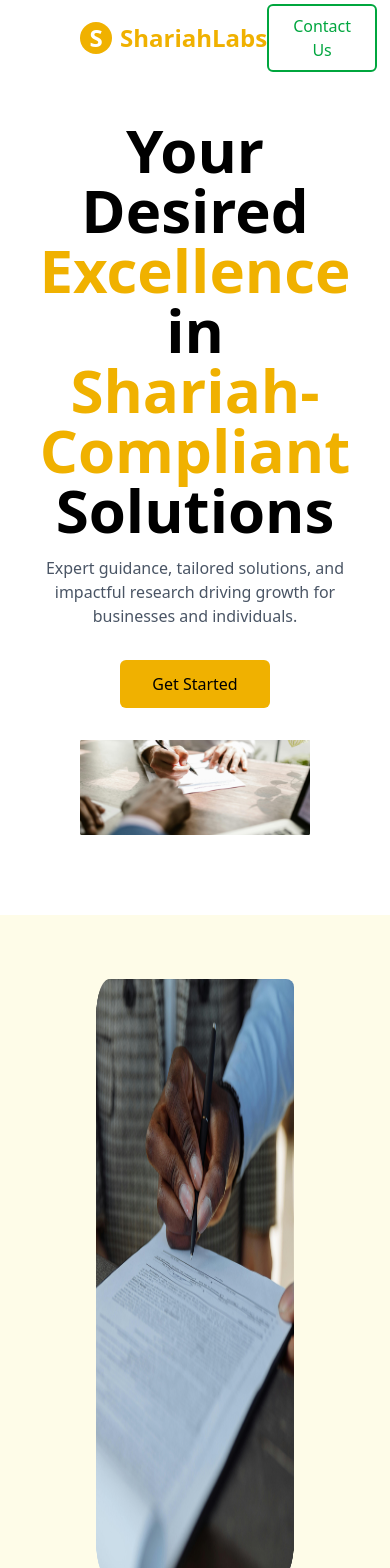
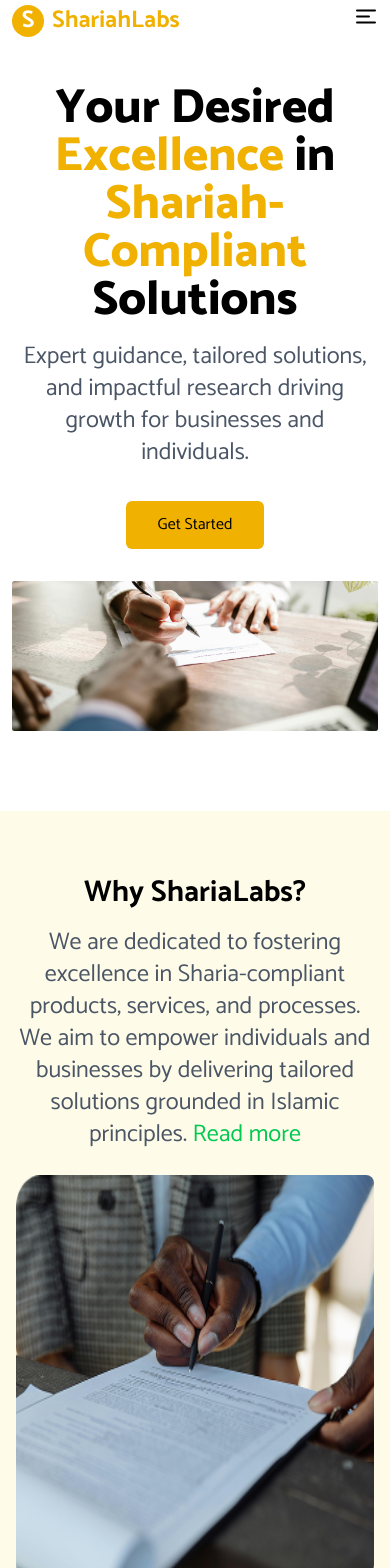
Before and after one commit to ibraheemblogs/website-dev, a React (Vite) app: page / in a window 390 px wide. Shown: the part 20-1588 px from the top of the page. Built offline with nearby package versions, Linux system fonts and the light colour scheme.

Commit message:
Implement responsive design and mobile navigation with Catamaran font

```diff
--- a/index.html
+++ b/index.html
@@ -3,6 +3,9 @@
   <head>
     <meta charset="UTF-8" />
     <link rel="icon" type="image/svg+xml" href="/ShariaLabs.svg" />
+    <link rel="preconnect" href="https://fonts.googleapis.com">
+    <link rel="preconnect" href="https://fonts.gstatic.com" crossorigin>
+    <link href="https://fonts.googleapis.com/css2?family=Catamaran:wght@100..900&display=swap" rel="stylesheet">
     <meta name="viewport" content="width=device-width, initial-scale=1.0" />
     <title>Sharia Labs</title>
   </head>
--- a/src/App.jsx
+++ b/src/App.jsx
@@ -1,9 +1,10 @@
 import React from "react";
 import WhyShariaLabs from "./assets/Frame-239419.png";
+import WhyShariaLabsSmall from "./assets/Frame-8470831.png";
 import HeaderPicture from "./assets/Frame-239412.png";
-import Navigation from "./components/Navigation";
-import ServiceSection from "./components/ServiceSection";
-import Footer from "./components/Footer";
+import Navigation from "./components/layouts/Navigation";
+import ServiceSection from "./components/layouts/ServiceSection";
+import Footer from "./components/layouts/Footer";
 
 const App = () => {
   return (
@@ -12,13 +13,13 @@ const App = () => {
 
       {/* Header Section */}
       <header className="bg-white pt-6 w-full mb-20">
-        <div className="max-w-screen px-4 mx-auto">
-          <h1 className="text-6xl font-bold mb-4 text-center">
+        <div className="max-w-screen px-3 md:px-4 mx-auto">
+          <h1 className="text-5xl md:text-6xl font-extrabold mb-4 text-center">
             Your Desired <span className="text-yellow-500">Excellence</span> in
             <br />
             <span className="text-yellow-500">Shariah-Compliant</span> Solutions
           </h1>
-          <p className="text-gray-600 mb-8 max-w-2xl mx-auto text-center">
+          <p className="text-gray-600 mb-8 max-w-2xl mx-auto text-center text-2xl">
             Expert guidance, tailored solutions, and impactful research driving
             growth for businesses and individuals.
           </p>
@@ -28,25 +29,27 @@ const App = () => {
             </button>
           </div>
         </div>
-        <div className="pr-20 pl-20 pt-8">
+        <div className="md:pr-20 md:pl-20 pt-8 px-3">
           <img src={HeaderPicture} alt="Header-Picture" className="w-full" />
         </div>
       </header>
 
       {/* Why ShariaLabs Section */}
-      <section className="py-16 w-full px-20 bg-yellow-50 pb-40">
-        <div className="max-w-screen px-4 mx-auto">
-          <div className="flex flex-col md:flex-row items-center gap-20">
-            <div className="md:w-1/2">
+      <section className="py-16 w-full px-3 md:px-20 bg-yellow-50 pb-40">
+        <div className="max-w-screen px-1 md:px-4 mx-auto">
+          <div className="flex flex-col md:flex-row items-center gap-6 md:gap-20">
+            <div className="hidden md:block md:w-1/2">
               <img
                 src={WhyShariaLabs}
                 alt="Signing documents"
-                className="rounded-lg w-full h-150"
+                className="rounded-lg w-full"
               />
             </div>
             <div className="md:w-1/2">
-              <h2 className="text-5xl font-bold mb-4">Why ShariaLabs?</h2>
-              <p className="text-gray-600 text-2xl mb-6">
+              <h2 className="text-3xl md:text-5xl font-bold mb-4 text-center md:text-left">
+                Why ShariaLabs?
+              </h2>
+              <p className="text-gray-600 text-2xl md:mb-6 text-center md:text-left">
                 We are dedicated to fostering excellence in Sharia-compliant
                 products, services, and processes. We aim to empower individuals
                 and businesses by delivering tailored solutions grounded in
@@ -56,7 +59,17 @@ const App = () => {
                 </span>
               </p>
 
-              <button className="bg-yellow-500 px-6 py-2 rounded-md hover:bg-yellow-600">
+              <button className="hidden md:block bg-yellow-500 px-6 py-2 rounded-md hover:bg-yellow-600">
+                Contact Us
+              </button>
+            </div>
+            <div className="md:hidden mt-0">
+              <img
+                src={WhyShariaLabsSmall}
+                alt="Signing documents"
+                className="rounded-lg w-full h-105"
+              />
+              <button className="mt-6 bg-yellow-500 px-6 py-2 rounded-md hover:bg-yellow-600 mx-auto block">
                 Contact Us
               </button>
             </div>
@@ -67,27 +80,29 @@ const App = () => {
       <ServiceSection />
 
       {/* CTA Section */}
-      <section className="bg-yellow-500 py-16 px-20 w-full">
-        <div className="max-w-screen px-4 mx-auto">
+      <section className="bg-yellow-500 py-16 px-3 md:px-20 w-full">
+        <div className="max-w-screen px-1 md:px-4 mx-auto">
           <div className="flex flex-col md:flex-row items-center justify-between gap-12">
             <div className="md:w-1/2">
-              <h2 className="text-6xl font-bold mb-4">
+              <h2 className="text-4xl md:text-6xl font-bold mb-6 text-center md:text-left">
                 Review your contracts and business operations with our trusted
                 Sharia experts today.
               </h2>
-              <p className="mb-6">
+              <p className="mb-8 text-2xl text-center md:text-left">
                 Partner with us to review your contracts and operations for
                 complete peace of mind.
               </p>
-              <button className="bg-white text-yellow-500 px-8 py-3 rounded-md hover:bg-gray-100">
+              <button className="bg-white text-yellow-500 px-8 py-3 rounded-md hover:bg-gray-100 mx-auto block md:mx-0 md:block">
                 Contact Us Now
               </button>
             </div>
             <div className="md:w-1/2">
               <img
-                src={WhyShariaLabs}
+                src={
+                  window.innerWidth < 768 ? WhyShariaLabsSmall : WhyShariaLabs
+                }
                 alt="Contract review"
-                className="h-150 w-full"
+                className="w-full"
               />
             </div>
           </div>
--- a/src/components/Navigation.jsx
+++ /dev/null
@@ -1,39 +0,0 @@
-import React from "react";
-
-const Navigation = () => {
-  return (
-    <nav className="bg-white shadow-sm w-full">
-      <div className="max-w-screen px-20 mx-auto py-6">
-        <div className="flex items-center justify-between">
-          <div className="flex items-center">
-            <div className="text-2xl font-bold text-yellow-500 flex items-center gap-2">
-              <span className="bg-yellow-500 text-white rounded-full w-8 h-8 flex items-center justify-center">
-                S
-              </span>
-              ShariahLabs
-            </div>
-          </div>
-          <div className="hidden md:flex items-center gap-8">
-            <a href="#" className="text-green-600">
-              Home
-            </a>
-            <a href="#" className="text-gray-600 hover:text-gray-900">
-              About Us
-            </a>
-            <a href="#" className="text-gray-600 hover:text-gray-900">
-              Services
-            </a>
-            <a href="#" className="text-gray-600 hover:text-gray-900">
-              Blog
-            </a>
-          </div>
-          <button className="border-2 border-green-600 text-green-600 px-6 py-2 rounded-md hover:bg-green-600 hover:text-white">
-            Contact Us
-          </button>
-        </div>
-      </div>
-    </nav>
-  );
-};
-
-export default Navigation;
--- a/src/components/Footer.jsx
+++ b/src/components/layouts/Footer.jsx
@@ -1,7 +1,7 @@
 import React from "react";
-import Logo from "./../assets/Logo.png";
-import LinkedInIcon from "./svg-components/LinkedInIcon";
-import InstagramIcon from "./svg-components/InstagramIcon";
+import Logo from "./../../assets/Logo.png";
+import LinkedInIcon from "../svg-components/LinkedInIcon";
+import InstagramIcon from "../svg-components/InstagramIcon";
 
 const Footer = () => {
   return (
--- /dev/null
+++ b/src/components/layouts/Navigation.jsx
@@ -0,0 +1,64 @@
+import React, { useState } from "react";
+import MenuIcon from "../svg-components/MenuIcon";
+
+const Navigation = () => {
+  const [isMenuOpen, setIsMenuOpen] = useState(false);
+  return (
+    <nav className="bg-white shadow-sm w-full">
+      <div className="max-w-screen px-3 md:px-20 mx-auto py-6">
+        <div className="flex items-center justify-between">
+          <div className="flex items-center">
+            <div className="text-2xl font-bold text-yellow-500 flex items-center gap-2">
+              <span className="bg-yellow-500 text-white rounded-full w-8 h-8 flex items-center justify-center">
+                S
+              </span>
+              ShariahLabs
+            </div>
+          </div>
+          <div className="md:hidden">
+            <button
+              className="text-gray-600 hover:text-gray-900"
+              onClick={() => setIsMenuOpen(!isMenuOpen)}
+            >
+              <MenuIcon />
+            </button>
+          </div>
+          <div
+            className={`${
+              isMenuOpen ? "flex" : "hidden"
+            } md:flex flex-col md:flex-row absolute md:static top-20 left-0 w-full md:w-auto bg-white md:bg-transparent py-4 md:py-0 px-4 md:px-0 shadow-lg md:shadow-none items-start md:items-center gap-4 md:gap-8 z-50`}
+          >
+            <a href="#" className="text-green-600 w-full md:w-auto">
+              Home
+            </a>
+            <a
+              href="#"
+              className="text-gray-600 hover:text-gray-900 w-full md:w-auto"
+            >
+              About Us
+            </a>
+            <a
+              href="#"
+              className="text-gray-600 hover:text-gray-900 w-full md:w-auto"
+            >
+              Services
+            </a>
+            <a
+              href="#"
+              className="text-gray-600 hover:text-gray-900 w-full md:w-auto"
+            >
+              Blog
+            </a>
+          </div>
+          <div className="hidden md:block">
+            <button className="border-2 border-green-600 text-green-600 px-6 py-2 rounded-md hover:bg-green-600 hover:text-white">
+              Contact Us
+            </button>
+          </div>
+        </div>
+      </div>
+    </nav>
+  );
+};
+
+export default Navigation;
--- a/src/components/svg-components/InstagramIcon.tsx
+++ b/src/components/svg-components/InstagramIcon.tsx
@@ -9,7 +9,7 @@ const InstagramIcon = () => {
       fill="none"
       xmlns="http://www.w3.org/2000/svg"
     >
-      <g clip-path="url(#clip0_238_2524)">
+      <g clipPath="url(#clip0_238_2524)">
         <path
           d="M2.12542 1.76891C0.0822527 3.89116 0.500419 6.14558 0.500419 12.9944C0.500419 18.6819 -0.491914 24.3835 4.70159 25.7257C6.32334 26.1428 20.6927 26.1428 22.3123 25.7236C24.4746 25.1657 26.2339 23.4117 26.4744 20.3535C26.508 19.9267 26.508 6.06974 26.4733 5.63424C26.2177 2.37666 24.2124 0.499243 21.5702 0.118993C20.9646 0.0312431 20.8433 0.00524313 17.7363 -0.000173531C6.7155 0.00524313 4.29967 -0.485507 2.12542 1.76891Z"
           fill="#F6BE4A"
--- a/src/components/svg-components/LinkedInIcon.tsx
+++ b/src/components/svg-components/LinkedInIcon.tsx
@@ -9,7 +9,7 @@ const LinkedInIcon = () => {
       fill="none"
       xmlns="http://www.w3.org/2000/svg"
     >
-      <g clip-path="url(#clip0_238_2519)">
+      <g clipPath="url(#clip0_238_2519)">
         <path
           d="M22.4942 21.9996V21.9986H22.4997V13.9301C22.4997 9.98297 21.6499 6.94238 17.0354 6.94238C14.8171 6.94238 13.3284 8.15972 12.7207 9.3138H12.6565V7.31088H8.28125V21.9986H12.8371V14.7258C12.8371 12.8109 13.2001 10.9592 15.5715 10.9592C17.9081 10.9592 17.9429 13.1445 17.9429 14.8486V21.9996H22.4942Z"
           fill="#F6BE4A"
--- /dev/null
+++ b/src/components/svg-components/MenuIcon.tsx
@@ -0,0 +1,23 @@
+import React from "react";
+
+const MenuIcon = () => {
+  return (
+    <svg
+      width="24"
+      height="25"
+      viewBox="0 0 24 25"
+      fill="none"
+      xmlns="http://www.w3.org/2000/svg"
+    >
+      <path
+        d="M3 12.5H15M3 6.5H21M3 18.5H21"
+        stroke="black"
+        strokeWidth="2"
+        strokeLinecap="round"
+        strokeLinejoin="round"
+      />
+    </svg>
+  );
+};
+
+export default MenuIcon;
--- a/src/index.css
+++ b/src/index.css
@@ -1 +1,7 @@
 @import "tailwindcss";
+
+@layer base {
+    html, body {
+      font-family: 'Catamaran', system-ui, sans-serif;
+    }
+}
--- a/tailwind.config.js
+++ b/tailwind.config.js
@@ -1,6 +1,11 @@
 /** @type {import('tailwindcss').Config} */
 export default {
     content: ["./index.html", "./src/**/*.{js,ts,jsx,tsx}"],
-    theme: { extend: {} },
+    theme: { fontFamily: {
+      sans: ['Catamaran', 'ui-sans-serif', 'system-ui', 'sans-serif'],
+      serif: ['Merriweather', 'ui-serif', 'Georgia', 'serif'],
+      mono: ['Menlo', 'Monaco', 'Consolas', 'monospace'],
+    },
+    extend: {} },
     plugins: [],
   }
```
Also changed, not shown: src/components/layouts/ServiceSection.jsx (renamed from src/components/ServiceSection.jsx, +9 -9 lines), src/components/svg-components/ResearchIcon.tsx (+1 -1 lines), src/assets/Frame-8470831.png (added).
